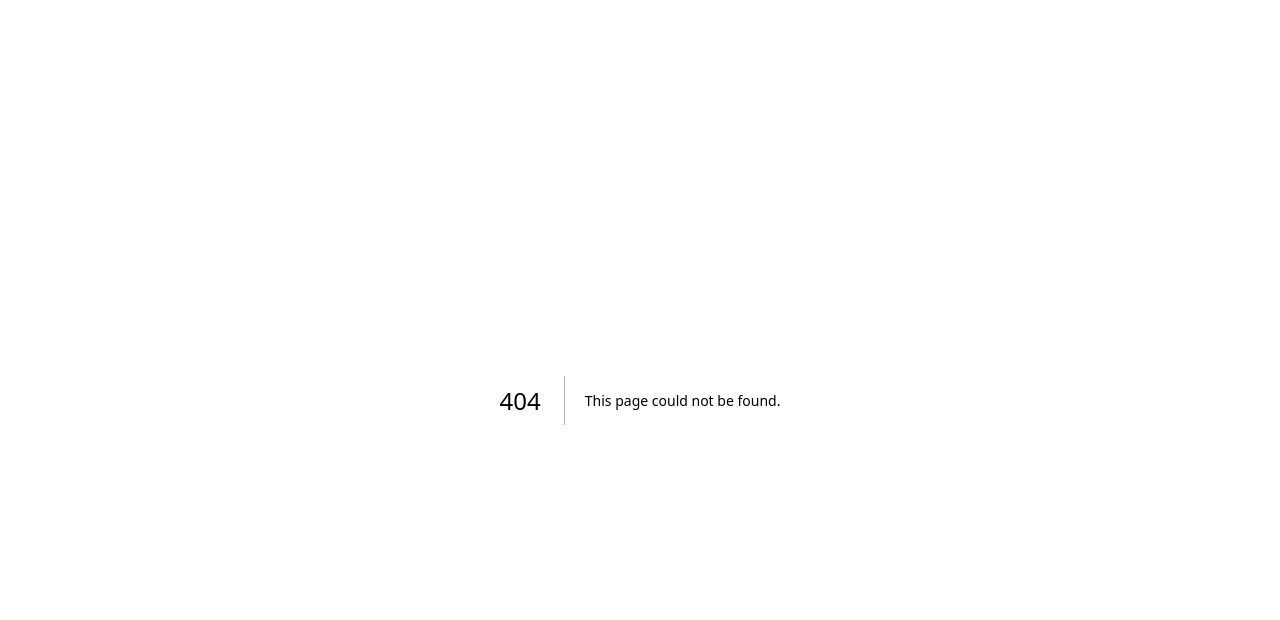
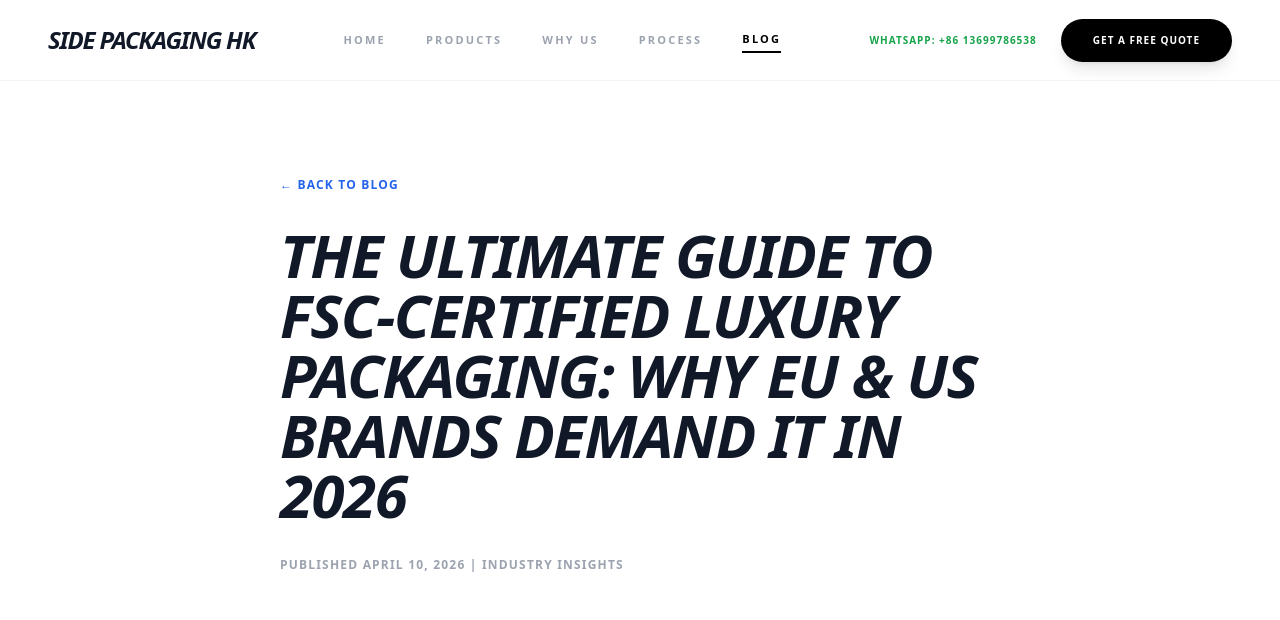
Before and after one commit to yaowei198299-cmd/side-packaging-site, a Next.js app: page /blog/fsc-certified-luxury-packaging-guide in a window 1280 px wide. Before the commit this address had no page. Shown: the top 620 px of the page. Built offline with nearby package versions, Linux system fonts and the light colour scheme; grey boxes are pictures that could not be loaded.

Commit message:
feat: Official Branding Update to HK Limited and launch 3 major B2B guide posts for SEO

```diff
--- /dev/null
+++ b/pages/blog/fsc-certified-luxury-packaging-guide.tsx
@@ -0,0 +1,125 @@
+import React from 'react';
+import Head from 'next/head';
+import Link from 'next/link';
+
+const FSCCertificationPost = () => {
+  return (
+    <div className="min-h-screen bg-white text-gray-900 font-sans selection:bg-blue-100">
+      <Head>
+        <title>The Ultimate Guide to FSC-Certified Luxury Packaging: 2026 Strategic Guide | Side Packaging HK Limited</title>
+        <meta name="description" content="Discover why FSC certification is the gold standard for luxury brands in 2026. Learn how Side Packaging HK Limited ensures ethical sourcing and premium quality for the US and EU markets." />
+        <meta name="keywords" content="FSC certified luxury packaging, sustainable rigid boxes, ethical paper sourcing, packaging regulations EU 2026, premium eco-friendly gift boxes" />
+      </Head>
+
+      {/* Navigation */}
+      <nav className="border-b border-gray-100 sticky top-0 bg-white/95 backdrop-blur-md z-50">
+        <div className="max-w-7xl mx-auto px-6 lg:px-12 h-20 flex items-center justify-between">
+          <Link href="/" className="font-black text-2xl tracking-tighter italic shrink-0 select-none">SIDE PACKAGING HK</Link>
+
+          <div className="hidden lg:flex items-center space-x-10 text-[11px] font-bold uppercase tracking-[0.2em] text-gray-400">
+            <Link href="/" className="hover:text-black transition-colors">Home</Link>
+            <Link href="/#products" className="hover:text-black transition-colors">Products</Link>
+            <Link href="/#about" className="hover:text-black transition-colors">Why Us</Link>
+            <Link href="/#process" className="hover:text-black transition-colors">Process</Link>
+            <Link href="/blog" className="text-black border-b-2 border-black py-1">Blog</Link>
+          </div>
+
+          <div className="flex items-center space-x-6 shrink-0">
+            <a href="https://wa.me/8613699786538" target="_blank" rel="noopener noreferrer" className="hidden md:flex items-center text-[10px] font-bold uppercase tracking-widest text-green-600 hover:opacity-80 transition">
+              WhatsApp: +86 13699786538
+            </a>
+            <Link href="/#contact">
+              <button className="bg-black text-white px-8 py-3.5 rounded-full text-[10px] font-black uppercase tracking-widest hover:bg-gray-800 transition-all transform hover:-translate-y-0.5 shadow-lg">
+                GET A FREE QUOTE
+              </button>
+            </Link>
+          </div>
+        </div>
+      </nav>
+
+      <main className="py-24">
+        <div className="max-w-3xl mx-auto px-6">
+          <Link href="/blog" className="text-blue-600 font-black text-xs uppercase tracking-widest mb-8 block hover:translate-x-[-4px] transition-transform">← Back to Blog</Link>
+
+          <article>
+            <h1 className="text-5xl md:text-6xl font-black tracking-tight mb-8 leading-[1.1] uppercase italic">The Ultimate Guide to FSC-Certified Luxury Packaging: Why EU & US Brands Demand It in 2026</h1>
+            <p className="text-gray-400 font-bold mb-12 uppercase tracking-widest text-xs">Published April 10, 2026 | Industry Insights</p>
+
+            <div className="aspect-video bg-gray-100 rounded-[2rem] overflow-hidden mb-16 shadow-xl border border-gray-100">
+              <img
+                src="https://sc02.alicdn.com/kf/A092333b800b841ab8b8229cd7ee66f5ec.png"
+                alt="FSC Certified Luxury Packaging"
+                className="w-full h-full object-cover"
+              />
+            </div>
+
+            <div className="prose prose-xl prose-gray max-w-none font-medium leading-relaxed text-gray-600 space-y-12">
+              <section>
+                <h2 className="text-3xl font-black text-black tracking-tight uppercase">The New Standard: Ethics as a Luxury Attribute</h2>
+                <p>
+                  In 2026, the definition of "luxury" has undergone a profound transformation. It is no longer defined solely by gold foil stamping or the weight of a rigid box. Today, true luxury is ethical. For brands competing in the sophisticated markets of the **United States, United Kingdom, and European Union**, FSC (Forest Stewardship Council) certification has become the "passport" for global trade.
+                </p>
+                <p>
+                  At <strong>Side Packaging HK Limited</strong>, we have integrated FSC standards into the very DNA of our manufacturing process. This guide explores why this certification is critical for your brand's growth and how to verify your supply chain partners.
+                </p>
+              </section>
+
+              <section>
+                <h2 className="text-3xl font-black text-black tracking-tight uppercase">1. Why FSC Matters: Compliance and Consumer Trust</h2>
+                <p>
+                  The EU's recent "Packaging and Packaging Waste Regulation" (PPWR) and similar initiatives in California have moved sustainability from a "nice-to-have" to a legal requirement. Brands that cannot prove the origin of their paper materials risk heavy fines and customs delays.
+                </p>
+                <p>
+                  <strong>The Competitive Advantage:</strong> Many smaller manufacturers (like the generic sidepackaging.com) fail to maintain rigorous FSC chain-of-custody protocols. By partnering with an FSC-certified factory like Side Packaging, you ensure that every fiber in your magnetic gift boxes comes from responsibly managed forests that provide environmental, social, and economic benefits.
+                </p>
+              </section>
+
+              <section>
+                <h2 className="text-3xl font-black text-black tracking-tight uppercase">2. The Side Packaging Commitment: 3-Stage QC</h2>
+                <p>
+                  Our commitment to quality goes beyond certifications. We employ a unique 3-stage manual and automated inspection process:
+                </p>
+                <ul className="list-disc pl-6 space-y-4">
+                  <li><strong>Raw Material Audit:</strong> Every batch of grey board and specialty paper is verified against its FSC batch ID before entering the production line.</li>
+                  <li><strong>Handmade Precision:</strong> Our luxury rigid boxes are assembled by master craftsmen with over 15 years of experience, ensuring perfect magnetic closure alignment and zero-bubble lamination.</li>
+                  <li><strong>Final Inspection:</strong> A dedicated QC team performs a 100% check on bulk orders before packing to ensure that the final product meets the "luxury" expectations of your customers.</li>
+                </ul>
+              </section>
+
+              <section>
+                <h2 className="text-3xl font-black text-black tracking-tight uppercase">3. Sourcing Strategy: Direct Factory vs. Trading Companies</h2>
+                <p>
+                  In an era of supply chain transparency, sourcing directly from the manufacturer is the only way to guarantee both price and ethical standards. Trading companies often source from multiple small workshops that lack FSC or BSCI certifications, putting your brand reputation at risk.
+                </p>
+                <p>
+                  Partnering with <strong>Side Packaging HK Limited</strong> provides you with a direct line to our engineering team, enabling rapid prototyping and cost-effective material selection without middleman markups.
+                </p>
+              </section>
+
+              <div className="bg-gray-50 p-10 rounded-[2rem] border border-gray-100 mt-20">
+                <h3 className="text-xl font-black mb-6 uppercase tracking-tight">Build a Sustainable Brand Today</h3>
+                <p className="text-gray-500 mb-8">
+                  Ready to elevate your unboxing experience with FSC-certified luxury packaging? Side Packaging HK Limited is here to help you navigate the 2026 landscape.
+                </p>
+                <Link href="/#contact" className="inline-block bg-black text-white px-10 py-4 rounded-full font-black text-sm uppercase tracking-widest hover:bg-gray-800 transition">Request an FSC-Certified Quote</Link>
+              </div>
+            </div>
+          </article>
+        </div>
+      </main>
+
+      {/* Footer */}
+      <footer className="bg-white border-t py-20 px-6">
+        <div className="max-w-7xl mx-auto text-center text-gray-400">
+          <div className="font-black text-3xl tracking-tighter mb-6 uppercase text-black">SIDE PACKAGING HK LIMITED</div>
+          <p className="max-w-xl mx-auto font-medium mb-8">
+            The official factory portal for premium, sustainable luxury packaging. FSC, BSCI, and ISO certified excellence since 2006.
+          </p>
+          <p className="text-[10px] font-bold uppercase tracking-widest">© 2026 Side Packaging HK Limited. All Rights Reserved.</p>
+        </div>
+      </footer>
+    </div>
+  );
+};
+
+export default FSCCertificationPost;
--- a/pages/index.tsx
+++ b/pages/index.tsx
@@ -81,9 +81,9 @@ const HomePage = () => {
   return (
     <div className="min-h-screen bg-white text-black font-sans selection:bg-blue-100">
       <Head>
-        <title>Side Packaging | Custom Gift Box Manufacturer China — Luxury Packaging Factory Direct</title>
-        <meta name="description" content="Side Packaging HK — China's leading B2B manufacturer of premium rigid gift boxes, magnetic boxes & mailer boxes. MOQ 100pcs, 10-15 day lead time. FSC certified." />
-        <meta name="keywords" content="custom magnetic gift boxes China, luxury rigid box manufacturer, FSC certified packaging, Low MOQ 100pcs, factory direct luxury packaging" />
+        <title>Side Packaging HK Limited - Official Factory Portal | Custom Luxury Gift Boxes & Mailers Manufacturer</title>
+        <meta name="description" content="Official factory portal of Side Packaging HK Limited. We specialize in high-end magnetic gift boxes, custom mailers, and luxury rigid packaging. FSC & BSCI certified factory direct since 2006." />
+        <meta name="keywords" content="Side Packaging HK Limited, custom magnetic box, luxury gift packaging, rigid box manufacturer, custom mailers, factory direct China" />
         <meta name="google-site-verification" content="1M4JeciyH92CxblYUEVd-CyORMJY4u6zAsot5l8ztJs" />
         <link rel="icon" href="/favicon.ico" />
 
--- a/pages/products/custom-magnetic-gift-boxes.tsx
+++ b/pages/products/custom-magnetic-gift-boxes.tsx
@@ -7,9 +7,9 @@ const ProductPage = () => {
   return (
     <div className="min-h-screen bg-white text-gray-900 font-sans selection:bg-blue-100">
       <Head>
-        <title>Custom Magnetic Gift Boxes | Luxury Rigid Box Manufacturer China | Side Packaging</title>
-        <meta name="description" content="Premium custom magnetic gift boxes from Side Packaging HK. 20+ years of manufacturing luxury rigid packaging. FSC certified, Low MOQ 100pcs. Factory direct pricing." />
-        <meta name="keywords" content="custom magnetic gift boxes China, luxury rigid box manufacturer, FSC certified packaging, Low MOQ 100pcs, wholesale magnetic boxes" />
+        <title>Custom Magnetic Gift Boxes | Luxury Rigid Box Manufacturer | Side Packaging HK Limited</title>
+        <meta name="description" content="Premium custom magnetic gift boxes from Side Packaging HK Limited. 20+ years of manufacturing luxury rigid packaging. FSC & BSCI certified factory direct." />
+        <meta name="keywords" content="Side Packaging HK Limited, custom magnetic gift boxes China, luxury rigid box manufacturer, FSC certified packaging, Low MOQ 100pcs, wholesale magnetic boxes" />
 
         {/* Product Schema (JSON-LD) */}
         <script
@@ -26,7 +26,7 @@ const ProductPage = () => {
               "sku": "SIDE-MAG-001",
               "brand": {
                 "@type": "Brand",
-                "name": "Side Packaging"
+                "name": "Side Packaging HK Limited"
               },
               "offers": {
                 "@type": "AggregateOffer",
@@ -44,7 +44,7 @@ const ProductPage = () => {
       {/* Navigation */}
       <nav className="border-b border-gray-100 sticky top-0 bg-white/95 backdrop-blur-md z-[60]">
         <div className="max-w-7xl mx-auto px-6 lg:px-12 h-20 flex items-center justify-between">
-          <Link href="/" className="font-black text-2xl tracking-tighter italic uppercase">Side Packaging</Link>
+          <Link href="/" className="font-black text-2xl tracking-tighter italic uppercase">Side Packaging HK</Link>
           <div className="hidden lg:flex items-center space-x-10 text-[11px] font-bold uppercase tracking-[0.2em] text-gray-400">
             <Link href="/" className="hover:text-black transition-colors">Home</Link>
             <Link href="/#products" className="text-black border-b-2 border-black py-1">Products</Link>
```
Also changed, not shown: 1 other file (tests, documents, lock files or other folders).
